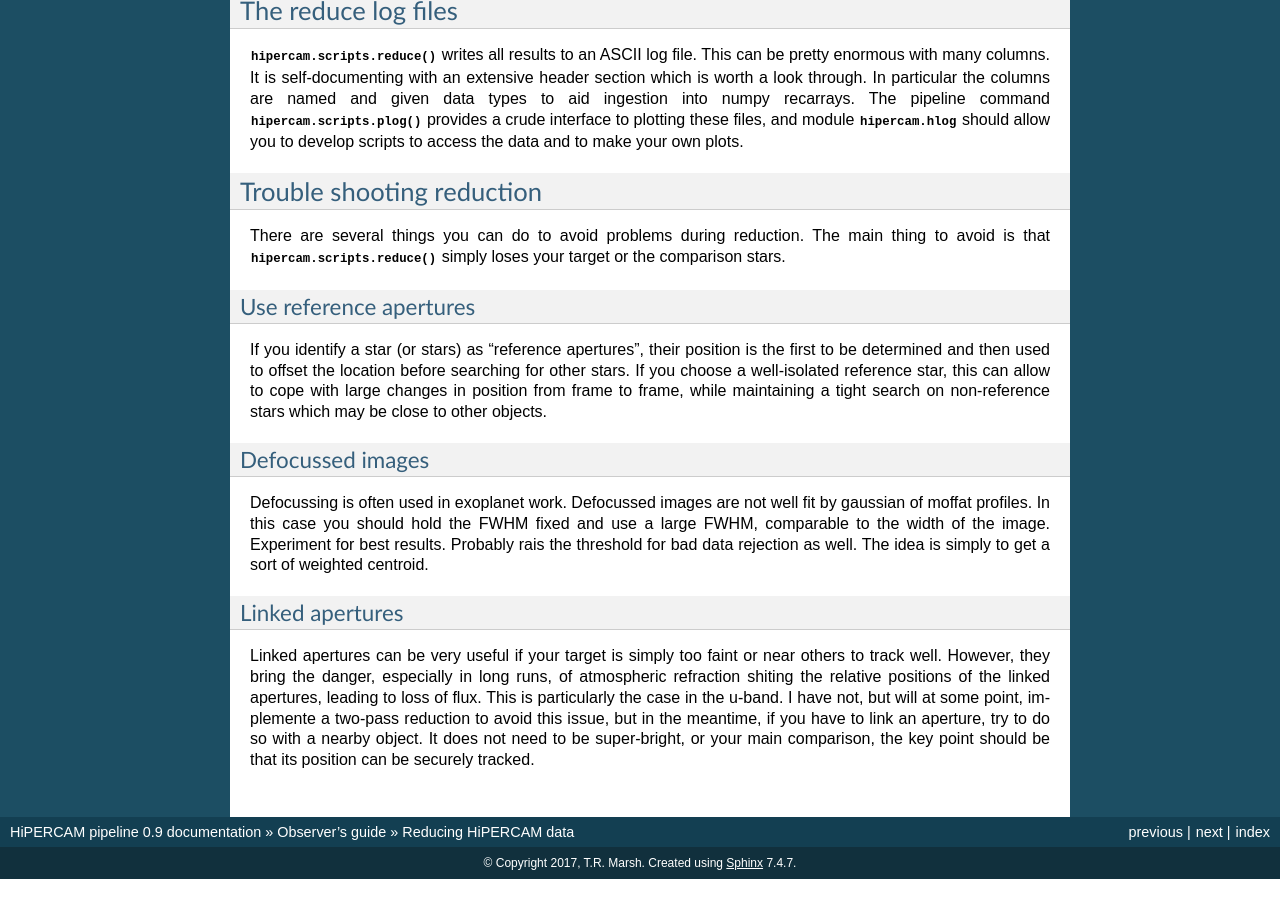
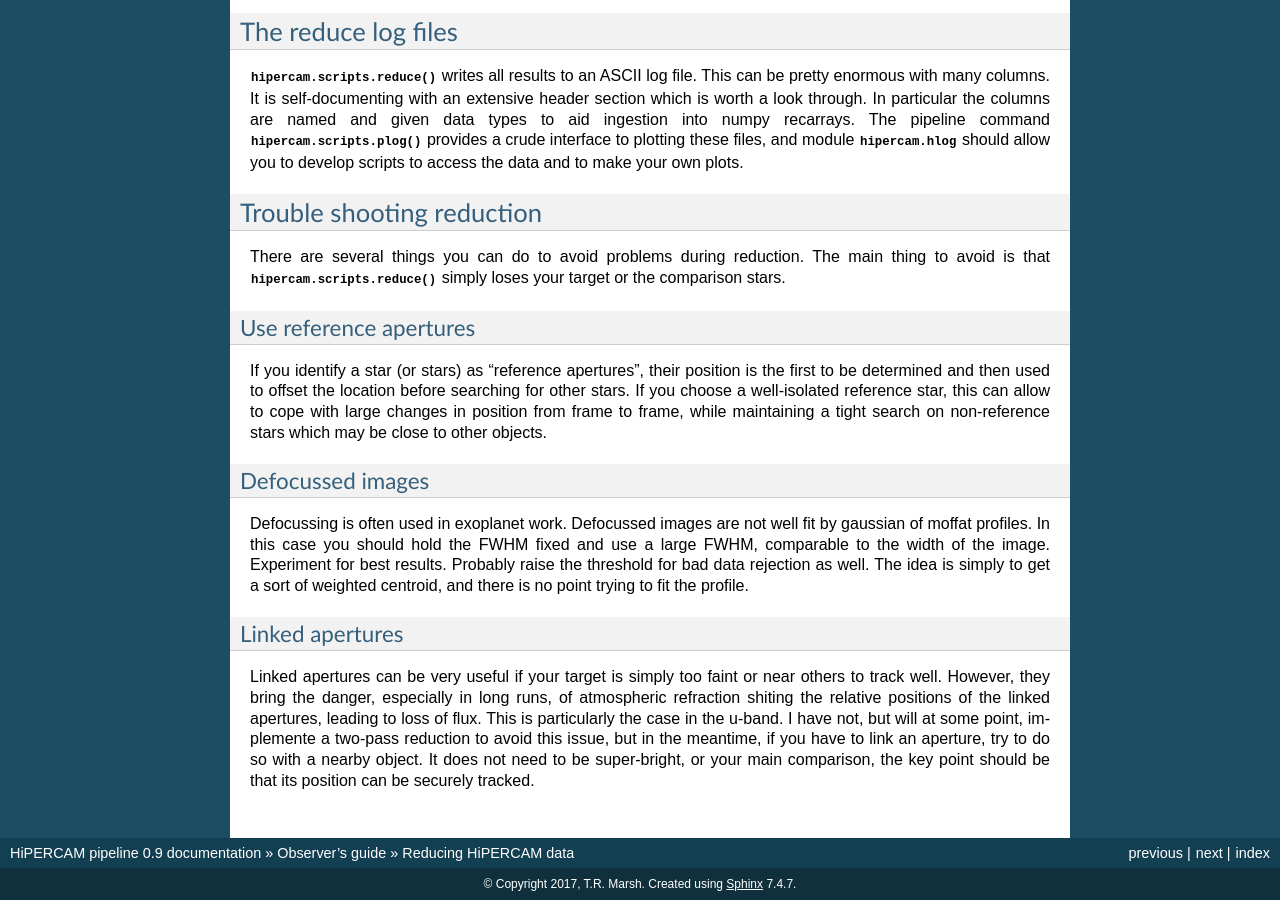
Before and after one commit to HiPERCAM/hipercam, a Sphinx documentation site: the page built from docs/reduction.rst, in a window 1280 px wide and 900 px high, scrolled down 3784 px. Built offline with Sphinx 7.4.7, drawn with Linux system fonts in a browser that asks for light colours; formulas are drawn with MathJax 3; before the commit the page ends 4663 px from its top, so only the background shows below that; some of the changed text lies outside the part shown.

Commit message:
couple of corrections

```diff
--- a/docs/reduction.rst
+++ b/docs/reduction.rst
@@ -70,7 +70,8 @@
 .. Warning::
    Do not take bias frames too soon after (within less than 20 minutes)
    powering on the CCDs to avoid higher than normal dark current. |makebias|
-   include a plot option to check this.
+   include a plot option to check this. Make sure to look at this if the bias
+   is taken not long after a power on.
 
 Flat fields
 ===========
@@ -232,8 +233,9 @@
 Defocussing is often used in exoplanet work. Defocussed images are not well
 fit by gaussian of moffat profiles. In this case you should hold the FWHM
 fixed and use a large FWHM, comparable to the width of the image. Experiment
-for best results. Probably rais the threshold for bad data rejection as
-well. The idea is simply to get a sort of weighted centroid.
+for best results. Probably raise the threshold for bad data rejection as
+well. The idea is simply to get a sort of weighted centroid, and there is no
+point trying to fit the profile.
 
 Linked apertures
 ----------------
```
